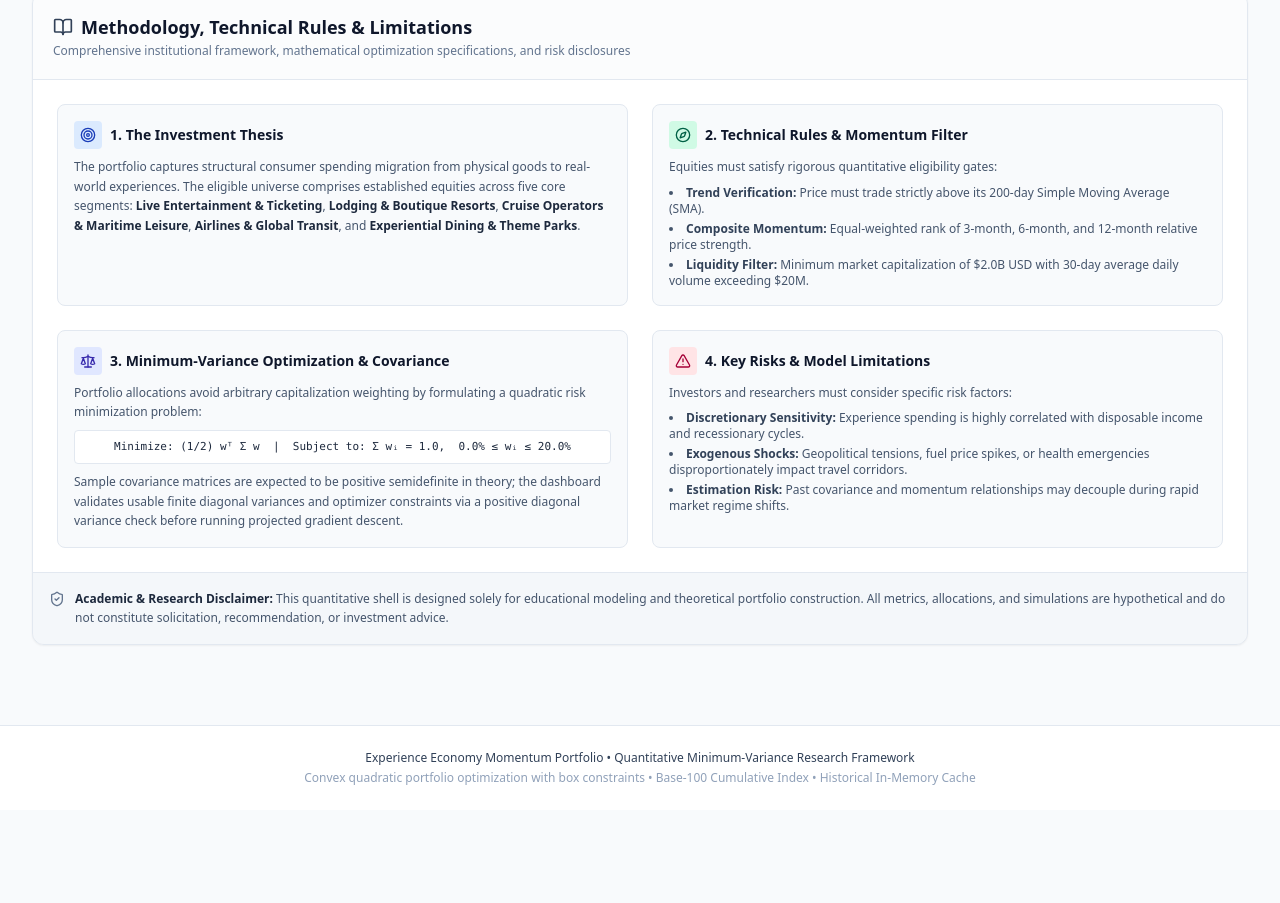
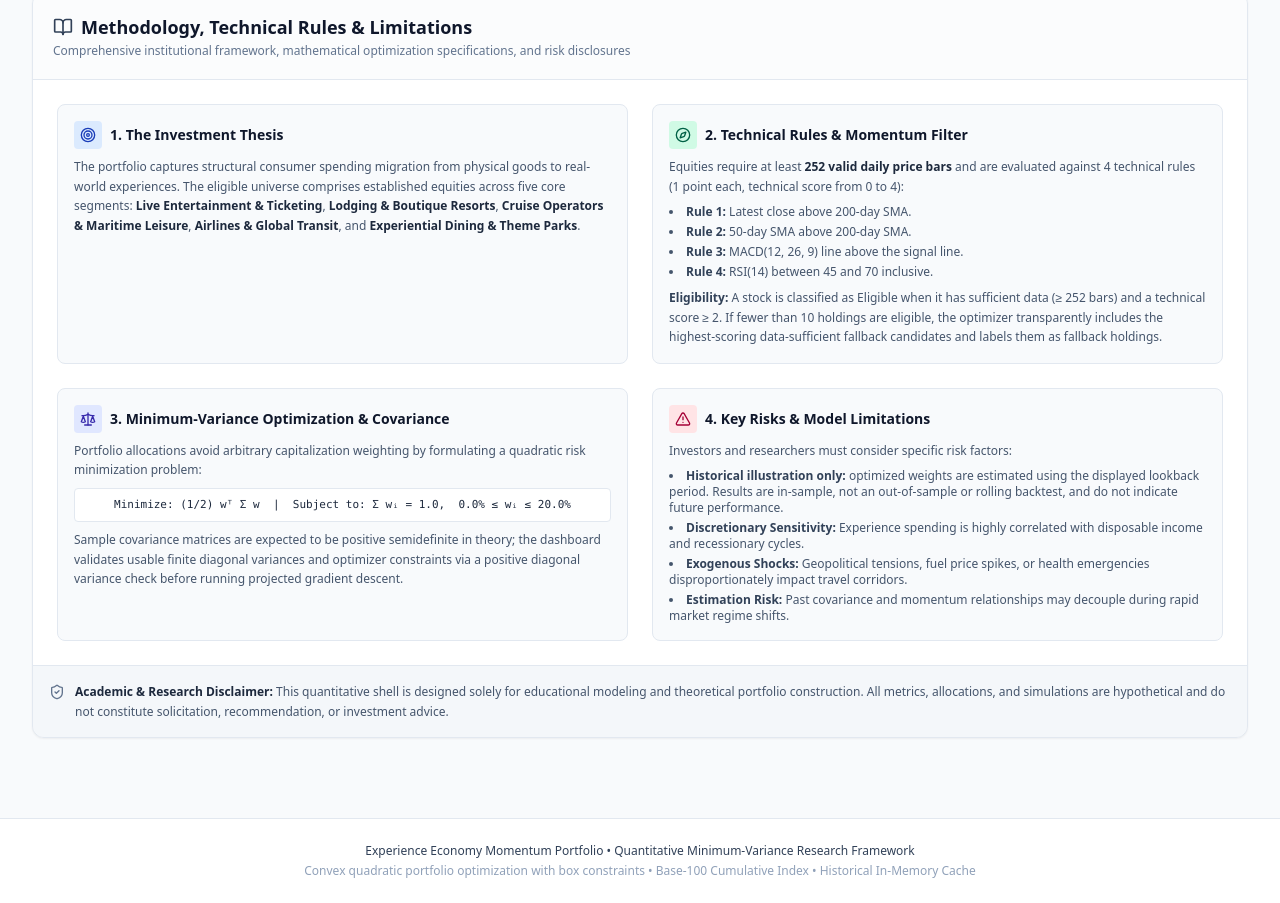
Before and after one commit to LidiaS88/Experience-Economy-Momentum-Portfolio, a React (Vite) app: page / in a window 1280 px wide. Shown: the part 7292-8195 px from the top of the page. Before the commit the page ends 8102 px from the top, so only its background shows below. Built offline with nearby package versions, Linux system fonts and the light colour scheme.

Commit message:
docs: update methodology technical rules
Refine technical eligibility criteria to specify the 252-day price bar requirement and detail the four specific quantitative indicators used for scoring.

```diff
--- a/src/components/MethodologySection.tsx
+++ b/src/components/MethodologySection.tsx
@@ -48,13 +48,17 @@ export const MethodologySection: React.FC = () => {
               <h3>2. Technical Rules &amp; Momentum Filter</h3>
             </div>
             <p className="text-xs text-slate-600 leading-relaxed">
-              Equities must satisfy rigorous quantitative eligibility gates:
+              Equities require at least <strong className="text-slate-800">252 valid daily price bars</strong> and are evaluated against 4 technical rules (1 point each, technical score from 0 to 4):
             </p>
             <ul className="text-xs text-slate-600 mt-2 space-y-1 list-disc list-inside">
-              <li><strong className="text-slate-700">Trend Verification:</strong> Price must trade strictly above its 200-day Simple Moving Average (SMA).</li>
-              <li><strong className="text-slate-700">Composite Momentum:</strong> Equal-weighted rank of 3-month, 6-month, and 12-month relative price strength.</li>
-              <li><strong className="text-slate-700">Liquidity Filter:</strong> Minimum market capitalization of $2.0B USD with 30-day average daily volume exceeding $20M.</li>
+              <li><strong className="text-slate-700">Rule 1:</strong> Latest close above 200-day SMA.</li>
+              <li><strong className="text-slate-700">Rule 2:</strong> 50-day SMA above 200-day SMA.</li>
+              <li><strong className="text-slate-700">Rule 3:</strong> MACD(12, 26, 9) line above the signal line.</li>
+              <li><strong className="text-slate-700">Rule 4:</strong> RSI(14) between 45 and 70 inclusive.</li>
             </ul>
+            <p className="text-xs text-slate-600 leading-relaxed mt-2">
+              <strong className="text-slate-700">Eligibility:</strong> A stock is classified as Eligible when it has sufficient data (&ge; 252 bars) and a technical score &ge; 2. If fewer than 10 holdings are eligible, the optimizer transparently includes the highest-scoring data-sufficient fallback candidates and labels them as fallback holdings.
+            </p>
           </div>
 
           {/* Pillar 3: Minimum-Variance Optimization */}
@@ -88,6 +92,7 @@ export const MethodologySection: React.FC = () => {
               Investors and researchers must consider specific risk factors:
             </p>
             <ul className="text-xs text-slate-600 mt-2 space-y-1 list-disc list-inside">
+              <li><strong className="text-slate-700">Historical illustration only:</strong> optimized weights are estimated using the displayed lookback period. Results are in-sample, not an out-of-sample or rolling backtest, and do not indicate future performance.</li>
               <li><strong className="text-slate-700">Discretionary Sensitivity:</strong> Experience spending is highly correlated with disposable income and recessionary cycles.</li>
               <li><strong className="text-slate-700">Exogenous Shocks:</strong> Geopolitical tensions, fuel price spikes, or health emergencies disproportionately impact travel corridors.</li>
               <li><strong className="text-slate-700">Estimation Risk:</strong> Past covariance and momentum relationships may decouple during rapid market regime shifts.</li>
```
